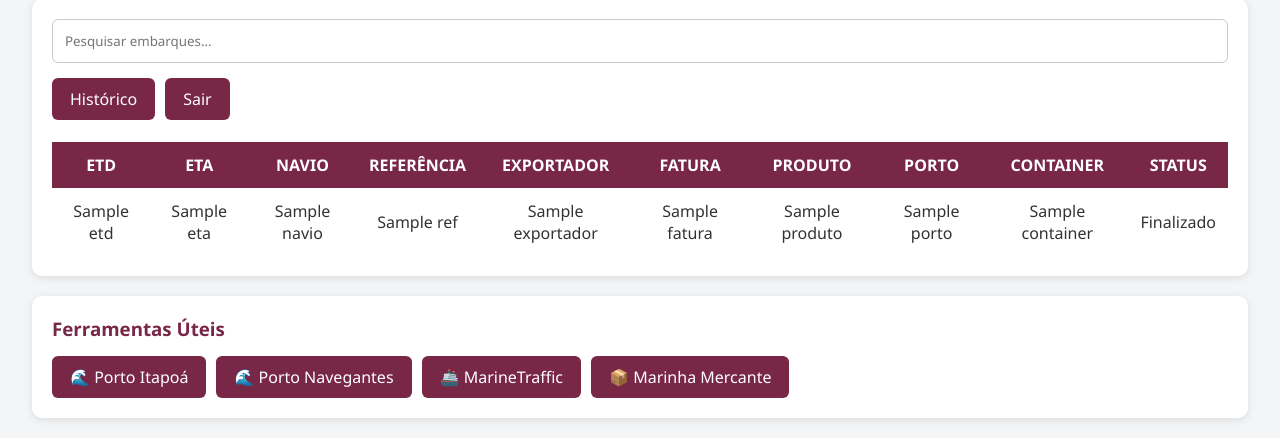
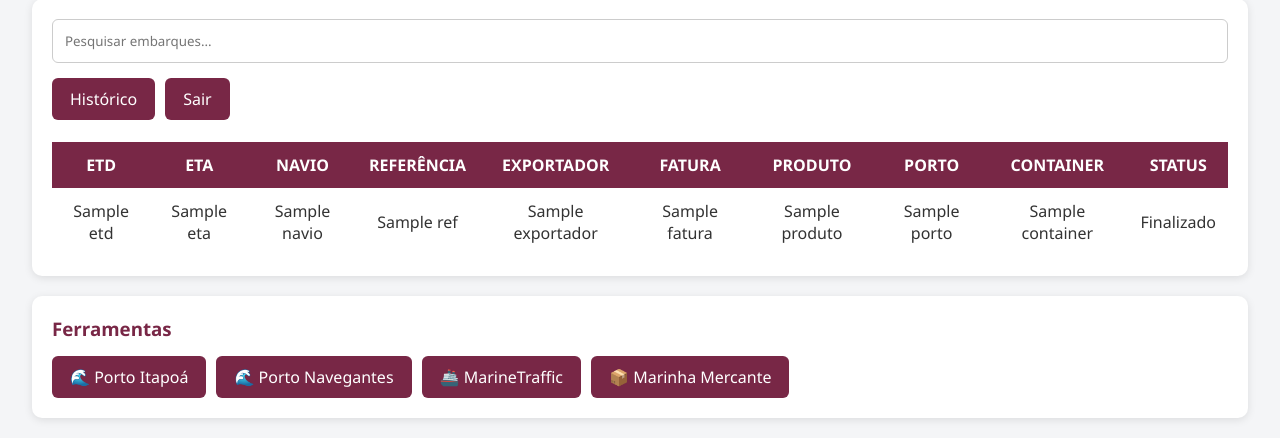
Before and after one commit to Axiostech2011/Controle_embarques, a Flask app: template templates/todos_embarques.html in a window 1280 px wide. Shown: the part 403-841 px from the top of the page. Run offline with Flask 3, Linux system fonts and the light colour scheme; the template is opened without the code that fills it: most values are stand-ins (such as "Sample title", 1, 10 or a date in 2020).

Commit message:
Update todos_embarques.html

```diff
--- a/templates/todos_embarques.html
+++ b/templates/todos_embarques.html
@@ -247,7 +247,7 @@ href="/editar/{{ embarque['id'] }}">
 
 <div class="card ferramentas">
 
-<h3>Ferramentas Úteis</h3>
+<h3>Ferramentas </h3>
 
 <div class="menu">
 
```
